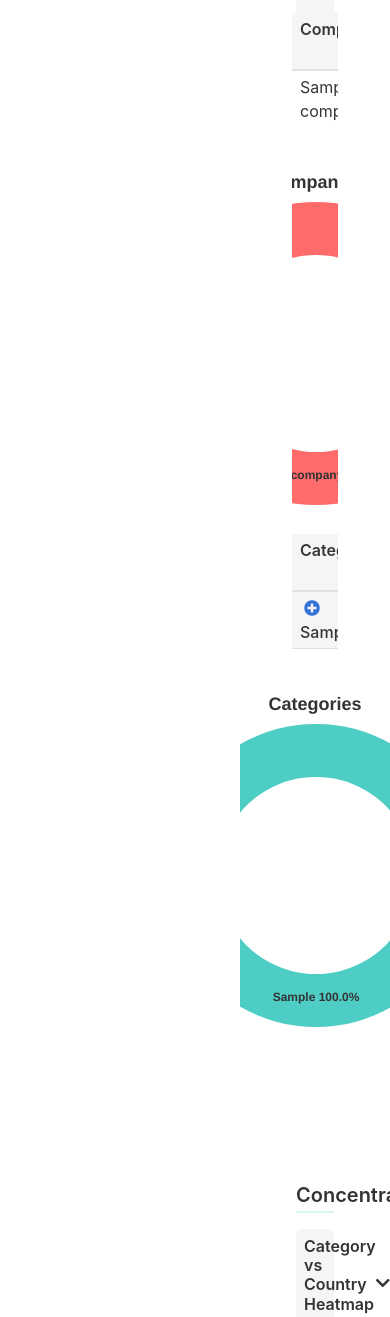
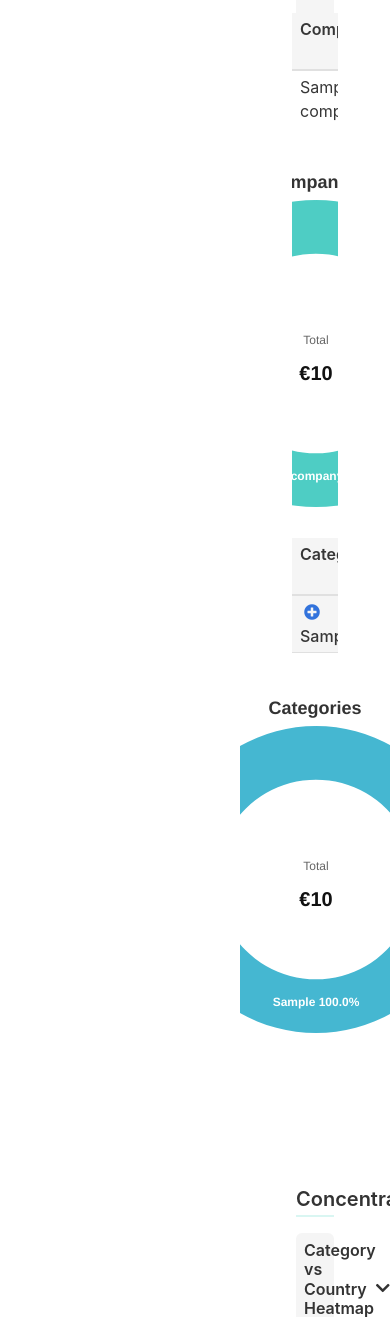
Before and after one commit to icon3333/portfolio_rebalancer, a Flask app: page /portfolio/analyse in a window 390 px wide. Shown: the part 665-1982 px from the top of the page. Run offline with Flask 3, Linux system fonts and the light colour scheme; the visitor is signed in with stand-in values (Sample User, id 1); data comes from the database, SQL or seed files in the repository; tables that the repository leaves empty hold one stand-in row (values such as "Sample post"); some libraries are stand-ins or nearby versions.

Commit message:
fixing allocation script

```diff
--- a/static/css/custom.css
+++ b/static/css/custom.css
@@ -2729,3 +2729,73 @@ p {
     background: linear-gradient(135deg, rgba(35, 209, 96, 0.1) 0%, rgba(35, 209, 96, 0.05) 100%);
   }
 }
+
+/* Standardized Donut Chart Styling */
+.apexcharts-canvas {
+  margin: 0 auto;
+}
+
+/* Ensure consistent chart container sizing */
+.chart-container,
+.overview-chart-container,
+.chart-large-container,
+.chart-medium-container {
+  min-height: 350px;
+  width: 100%;
+  display: flex;
+  align-items: center;
+  justify-content: center;
+}
+
+/* Standardize donut chart labels */
+.apexcharts-datalabel-label {
+  font-size: 12px !important;
+  font-weight: normal !important;
+  fill: #666 !important;
+}
+
+.apexcharts-datalabel-value {
+  font-size: 24px !important;
+  font-weight: 700 !important;
+  fill: #111 !important;
+}
+
+/* Ensure consistent donut hole size and stroke */
+.apexcharts-pie-series path {
+  stroke-width: 0 !important;
+}
+
+/* Consistent tooltip styling */
+.apexcharts-tooltip {
+  background: #fff !important;
+  border: 1px solid #e1e5e9 !important;
+  box-shadow: 0 4px 6px rgba(0, 0, 0, 0.1) !important;
+}
+
+.apexcharts-tooltip-title {
+  background: #f8f9fa !important;
+  border-bottom: 1px solid #e1e5e9 !important;
+  font-weight: 600 !important;
+}
+
+/* Consistent chart title styling */
+.apexcharts-title-text {
+  font-size: 18px !important;
+  font-weight: 600 !important;
+  fill: #333 !important;
+}
+
+/* Responsive chart behavior */
+@media (max-width: 768px) {
+
+  .chart-container,
+  .overview-chart-container,
+  .chart-large-container,
+  .chart-medium-container {
+    min-height: 300px;
+  }
+
+  .apexcharts-datalabel-value {
+    font-size: 20px !important;
+  }
+}
--- a/static/js/apex_chart_config.js
+++ b/static/js/apex_chart_config.js
@@ -51,7 +51,7 @@ const ChartConfig = {
     // Standardized donut chart configuration
     standardDonutConfig: {
         height: 350,
-        showTotal: false,
+        showTotal: true,
         dataLabelFormatter: function (val, opts) {
             const element = document.getElementById(opts.w.config.chart.id || 'chart');
             const labels = opts.w.config.labels || [];
@@ -59,7 +59,14 @@ const ChartConfig = {
             return `${label} ${val.toFixed(1)}%`;
         },
         formatCurrency: v => `€${Math.round(v).toLocaleString()}`,
-        formatPercentage: v => `${v.toFixed(1)}%`
+        formatPercentage: v => `${v.toFixed(1)}%`,
+        // Consistent styling for all donut charts
+        strokeWidth: 0,
+        donutSize: '65%',
+        showLabels: true,
+        showLegend: false,
+        fontSize: '12px',
+        fontWeight: 'normal'
     },
 
     // Centralized color mapping for consistent colors across all donut charts
@@ -223,11 +230,17 @@ const ChartConfig = {
             title = '',
             colors = this.getConsistentColors(labels),
             percentages,
-            formatCurrency = v => `€${Math.round(v).toLocaleString()}`,
-            formatPercentage = v => `${v.toFixed(1)}%`,
-            height = 400,
-            showTotal = true,
-            dataLabelFormatter = null
+            formatCurrency = this.standardDonutConfig.formatCurrency,
+            formatPercentage = this.standardDonutConfig.formatPercentage,
+            height = this.standardDonutConfig.height,
+            showTotal = this.standardDonutConfig.showTotal,
+            dataLabelFormatter = null,
+            strokeWidth = this.standardDonutConfig.strokeWidth,
+            donutSize = this.standardDonutConfig.donutSize,
+            showLabels = this.standardDonutConfig.showLabels,
+            showLegend = this.standardDonutConfig.showLegend,
+            fontSize = this.standardDonutConfig.fontSize,
+            fontWeight = this.standardDonutConfig.fontWeight
         } = options;
 
         // Validate and clean the input values
@@ -240,20 +253,10 @@ const ChartConfig = {
         const calculatedPercentages = cleanedValues.map(v => total > 0 ? (v / total) * 100 : 0);
         const finalPercentages = percentages || calculatedPercentages;
 
-        // Ensure we have valid percentages for all labels
-        const enhancedLabels = labels.map((label, i) => {
-            const percentage = finalPercentages[i];
-            if (percentage !== undefined && !isNaN(percentage)) {
-                return `${label} (${formatPercentage(percentage)})`;
-            } else {
-                return label;
-            }
-        });
-
-        // Create a simpler chart configuration to avoid the error
+        // Create standardized chart configuration
         const chartOptions = {
             series: cleanedValues,
-            labels: labels, // Use simple labels without percentages for now
+            labels: labels,
             chart: {
                 type: 'donut',
                 height: height,
@@ -267,23 +270,24 @@ const ChartConfig = {
             },
             colors: colors,
             stroke: {
-                show: false
+                show: strokeWidth > 0,
+                width: strokeWidth
             },
             plotOptions: {
                 pie: {
                     donut: {
-                        size: '65%',
+                        size: donutSize,
                         labels: {
                             show: showTotal,
                             name: {
-                                show: true,
-                                fontSize: '14px',
-                                fontWeight: 400,
+                                show: showLabels,
+                                fontSize: fontSize,
+                                fontWeight: fontWeight,
                                 color: '#666',
                                 offsetY: -10
                             },
                             value: {
-                                show: true,
+                                show: showTotal,
                                 fontSize: '24px',
                                 fontWeight: 700,
                                 color: '#111',
@@ -293,63 +297,58 @@ const ChartConfig = {
                                 }
                             },
                             total: {
-                                show: true,
-                                showAlways: true,
+                                show: showTotal,
+                                showAlways: false,
                                 label: 'Total',
-                                fontSize: '14px',
-                                fontWeight: 400,
-                                color: '#666',
+                                fontSize: '16px',
+                                fontWeight: 600,
+                                color: '#373d3f',
                                 formatter: function (w) {
+                                    const total = w.globals.seriesTotals.reduce((a, b) => a + b, 0);
                                     return formatCurrency(total);
                                 }
                             }
-                        },
-                        dataLabels: {
-                            offset: 20
                         }
                     }
                 }
             },
             dataLabels: {
-                enabled: true,
+                enabled: showLabels,
                 style: {
-                    fontSize: '12px',
-                    fontWeight: 'bold',
-                    colors: ['#333']
+                    fontSize: fontSize,
+                    fontWeight: fontWeight
                 },
-                formatter: dataLabelFormatter ? dataLabelFormatter : function (val, opts) {
-                    const value = cleanedValues[opts.seriesIndex];
-                    return formatCurrency(value);
+                formatter: dataLabelFormatter || function (val, opts) {
+                    return `${val.toFixed(1)}%`;
                 },
                 dropShadow: {
                     enabled: false
                 }
             },
             tooltip: {
-                enabled: true,
                 theme: 'light',
                 style: {
-                    fontSize: '12px'
+                    fontSize: fontSize
                 },
                 y: {
-                    formatter: function (value) {
-                        return formatCurrency(value);
-                    },
-                    title: {
-                        formatter: function (seriesName) {
-                            return seriesName;
-                        }
+                    formatter: function (val, { seriesIndex, w }) {
+                        const label = w.globals.labels[seriesIndex];
+                        const percentage = finalPercentages[seriesIndex];
+                        return `${label}: ${formatCurrency(val)} (${formatPercentage(percentage)})`;
                     }
                 }
             },
             legend: {
-                show: false
+                show: showLegend
             },
             responsive: [{
                 breakpoint: 480,
                 options: {
                     chart: {
                         width: '100%'
+                    },
+                    legend: {
+                        show: false
                     }
                 }
             }]
@@ -369,7 +368,7 @@ const ChartConfig = {
 
         try {
             // Debug logging
-            console.log(`Creating chart for ${elementId} with:`, {
+            console.log(`Creating standardized donut chart for ${elementId} with:`, {
                 series: cleanedValues,
                 labels: labels,
                 colorsLength: colors.length,
--- a/templates/components/analyse_components.html
+++ b/templates/components/analyse_components.html
@@ -49,19 +49,26 @@
              * @param {Array<number>} percentages - Optional array of percentages for display
              */
             function createDoughnutChart(elementId, labels, values, title, colors, percentages) {
-                // Use the standardized chart configuration with minimal overrides
-                const overrides = {};
+                // Use the standardized chart configuration with consistent styling
+                const overrides = {
+                    title: title || '',
+                    showTotal: true,
+                    height: 350
+                    // Colors will be automatically assigned consistently based on labels
+                    // Only override colors if explicitly provided and different from standard mapping
+                };
 
-                // Only add title if provided
-                if (title) {
-                    overrides.title = title;
+                // Only override colors if explicitly provided and they're custom colors
+                // Otherwise, let ChartConfig.createStandardDoughnutChart use consistent color mapping
+                if (colors && colors.length > 0) {
+                    // Check if these are custom colors (not from our standard mapping)
+                    const hasCustomColors = colors.some(color =>
+                        !Object.values(ChartConfig.colorMapping).flat().includes(color)
+                    );
+                    if (hasCustomColors) {
+                        overrides.colors = colors;
+                    }
                 }
-
-                // Only override colors if explicitly provided
-                if (colors && colors.length > 0) {
-                    overrides.colors = colors;
-                }
-                // Otherwise, let ChartConfig.createStandardDoughnutChart use consistent colors
 
                 // Use the centralized standardized chart configuration
                 return ChartConfig.createStandardDoughnutChart(elementId, labels, values, overrides);
@@ -142,8 +149,10 @@
                     categories.map(cat => cat.name),
                     categoryValues,
                     {
-                        colors: categoryColors,
-                        title: ''
+                        title: 'Category Breakdown',
+                        showTotal: true,
+                        height: 350
+                        // Colors will be automatically assigned consistently based on category names
                     }
                 );
 
--- a/templates/pages/analyse.html
+++ b/templates/pages/analyse.html
@@ -662,7 +662,6 @@
                 const filteredPortfolios = portfolioData.filter(p => selectedPortfolioIds.includes(p.id));
                 const labels = filteredPortfolios.map(p => p.name);
                 const values = filteredPortfolios.map(p => p.totalValue);
-                const colors = ChartConfig.generateColors(labels.length);
 
                 try {
                     if (typeof ChartConfig !== 'undefined' && ChartConfig.createStandardDoughnutChart) {
@@ -671,7 +670,10 @@
                             labels,
                             values,
                             {
-                                colors: colors
+                                title: 'Portfolio Distribution',
+                                showTotal: true,
+                                height: 350
+                                // Colors will be automatically assigned consistently based on labels
                             }
                         );
                     } else {
@@ -696,7 +698,8 @@
                 const filteredPortfolios = portfolioData.filter(p => selectedPortfolioIds.includes(p.id));
                 const labels = filteredPortfolios.map(p => p.name);
                 const values = filteredPortfolios.map(p => p.totalValue);
-                const colors = ChartConfig.generateColors(labels.length);
+                // Use consistent colors based on labels - don't generate new colors each time
+                const colors = ChartConfig.getConsistentColors(labels);
 
                 try {
                     if (typeof ChartConfig !== 'undefined' && ChartConfig.updateDoughnutChart) {
@@ -722,7 +725,6 @@
 
                 // Sort and prepare chart data
                 const { labels, values } = prepareChartData(companyGroups);
-                const colors = ChartConfig.generateColors(labels.length);
 
                 try {
                     if (typeof ChartConfig !== 'undefined' && ChartConfig.createStandardDoughnutChart) {
@@ -731,7 +733,10 @@
                             labels,
                             values,
                             {
-                                colors: colors
+                                title: 'Company Distribution',
+                                showTotal: true,
+                                height: 350
+                                // Colors will be automatically assigned consistently based on labels
                             }
                         );
                     } else {
@@ -758,7 +763,8 @@
 
                 // Sort and prepare chart data
                 const { labels, values } = prepareChartData(companyGroups);
-                const colors = ChartConfig.generateColors(labels.length);
+                // Use consistent colors based on labels - don't generate new colors each time
+                const colors = ChartConfig.getConsistentColors(labels);
 
                 try {
                     if (typeof ChartConfig !== 'undefined' && ChartConfig.updateDoughnutChart) {
@@ -1195,8 +1201,10 @@
                             labels,
                             values,
                             {
-                                title: 'Companies'
-                                // colors will be automatically assigned based on labels
+                                title: 'Companies',
+                                showTotal: true,
+                                height: 350
+                                // Colors will be automatically assigned consistently based on labels
                             }
                         );
 
@@ -1302,8 +1310,10 @@
                                     categoryLabels,
                                     categoryValues,
                                     {
-                                        title: 'Categories'
-                                        // colors will be automatically assigned based on labels
+                                        title: 'Categories',
+                                        showTotal: true,
+                                        height: 350
+                                        // Colors will be automatically assigned consistently based on labels
                                     }
                                 );
 
@@ -1795,8 +1805,10 @@
                             data.labels,
                             data.values,
                             {
-                                // colors will be automatically assigned based on labels
-                                title: title || ''
+                                title: title || '',
+                                // Colors will be automatically assigned consistently based on labels
+                                showTotal: true,
+                                height: 350
                             }
                         );
 
@@ -1840,8 +1852,10 @@
                         labels,
                         values,
                         {
-                            // colors will be automatically assigned based on labels
-                            title: title || ''
+                            title: title || '',
+                            // Colors will be automatically assigned consistently based on labels
+                            showTotal: true,
+                            height: 350
                         }
                     );
                 } catch (error) {
--- a/templates/pages/risk_overview.html
+++ b/templates/pages/risk_overview.html
@@ -849,7 +849,10 @@
                         cleanedLabels,
                         cleanedValues,
                         {
-                            // colors will be automatically assigned based on labels
+                            title: 'Portfolio Distribution',
+                            showTotal: true,
+                            height: 350
+                            // Colors will be automatically assigned consistently based on labels
                         }
                     );
                 } else {
```
